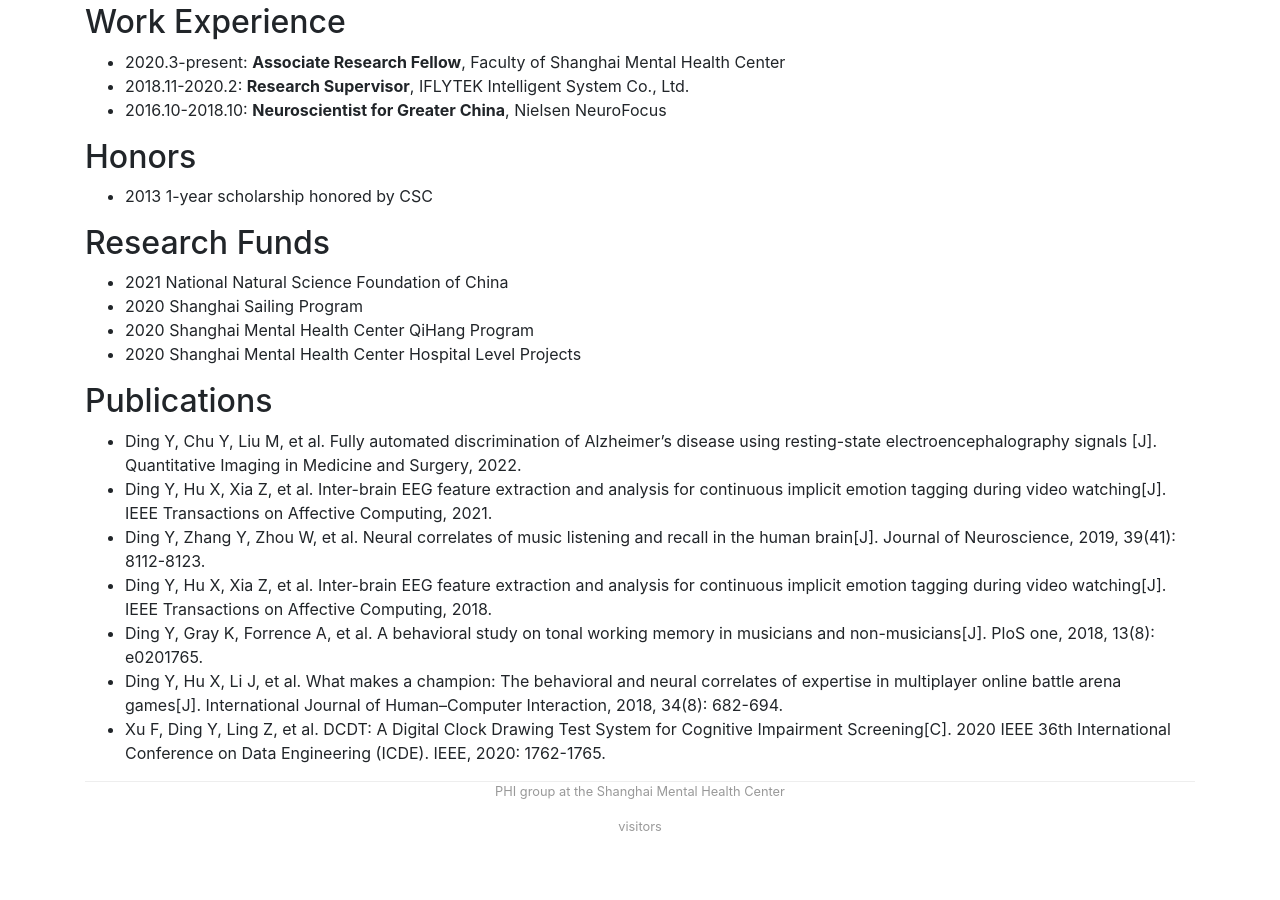
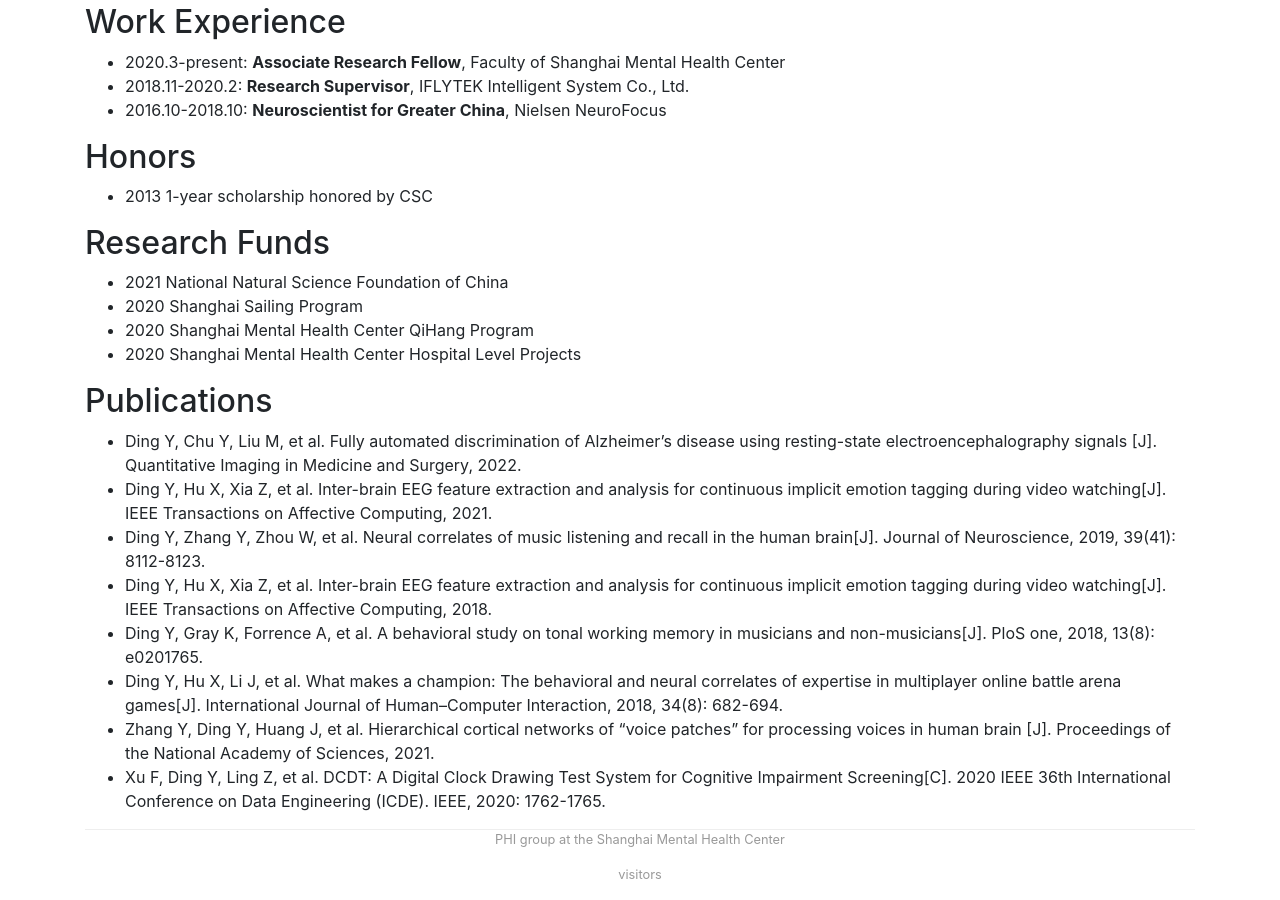
Before and after one commit to PHI-group/phi-group.github.io, a Jekyll site: the page built from scholarpages/dingy.md, in a window 1280 px wide and 900 px high, scrolled down 826 px. Built offline with Jekyll 4.4.1, drawn with Linux system fonts in a browser that asks for light colours; comment, search, counter and statistics services are not loaded; before the commit the page ends 1678 px from its top, so only the background shows below that.

Commit message:
dingyue publish updated

```diff
--- a/scholarpages/dingy.md
+++ b/scholarpages/dingy.md
@@ -43,4 +43,5 @@ title: Yue Ding Ph.D
 - Ding Y, Hu X, Xia Z, et al. Inter-brain EEG feature extraction and analysis for continuous implicit emotion tagging during video watching[J]. IEEE Transactions on Affective Computing, 2018.
 - Ding Y, Gray K, Forrence A, et al. A behavioral study on tonal working memory in musicians and non-musicians[J]. PloS one, 2018, 13(8): e0201765.
 - Ding Y, Hu X, Li J, et al. What makes a champion: The behavioral and neural correlates of expertise in multiplayer online battle arena games[J]. International Journal of Human–Computer Interaction, 2018, 34(8): 682-694.
+- Zhang Y, Ding Y, Huang J, et al. Hierarchical cortical networks of “voice patches” for processing voices in human brain [J]. Proceedings of the National Academy of Sciences, 2021.
 - Xu F, Ding Y, Ling Z, et al. DCDT: A Digital Clock Drawing Test System for Cognitive Impairment Screening[C]. 2020 IEEE 36th International Conference on Data Engineering (ICDE). IEEE, 2020: 1762-1765.
```
